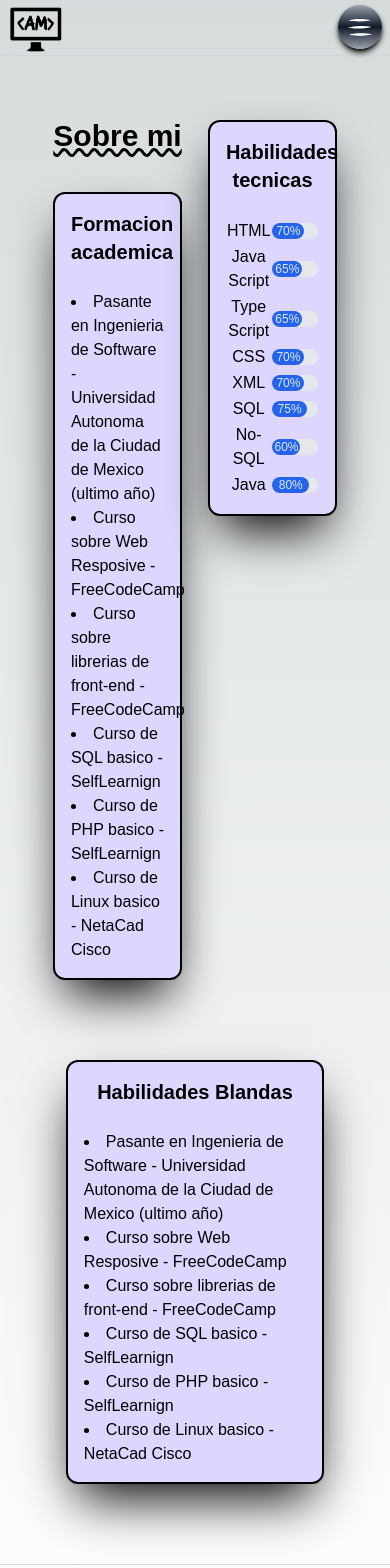
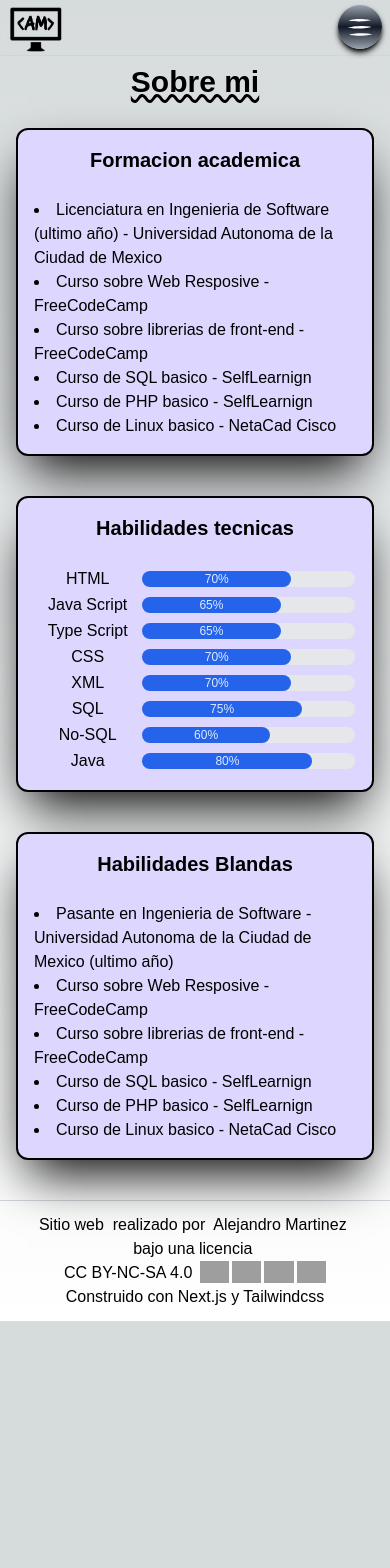
Before and after one commit to alejandro77martinez/portfolio, a Next.js app: page /about in a window 390 px wide. Shown: the top 1568 px of the page. After the commit the page ends 1321 px from the top, so only its background shows below. Built offline with nearby package versions, Linux system fonts and the light colour scheme; grey boxes are pictures that could not be loaded; a web font is replaced by a local one.

Commit message:
Pagina about responsive al 100% aun pendiente informacion a mostrar

```diff
--- a/app/about/page.tsx
+++ b/app/about/page.tsx
@@ -2,7 +2,7 @@ import AboutMe from "../ui/about";
 
 export default function About() {
   return (
-    <main className="min-h-screen pt-20">
+    <main className="min-h-screen pt-16">
       <AboutMe/>
     </main>
   );
--- a/app/contact/page.tsx
+++ b/app/contact/page.tsx
@@ -1,7 +1,9 @@
+import ContactMe from "../ui/contact";
+
 export default function Contact() {
-    return (
-      <main className="flex min-h-screen flex-col items-center justify-between p-24">
-        <h1>Contacto</h1>
-      </main>
-    );
-  }
+  return (
+    <main className="min-h-screen pt-16">
+      <ContactMe/>
+    </main>
+  );
+}
--- a/app/page.tsx
+++ b/app/page.tsx
@@ -2,8 +2,8 @@ import Image from "next/image";
 
 export default function Home() {
   return (
-    <div className="min-h-screen flex justify-center items-center px-40 max-lg:px-20 max-lg:text-center max-md:px-4 max-lg:pb-5">
-      <div className="flex items-center bg-violet-200 h-4/6 shadow-2xl shadow-black rounded-xl border-2 border-black max-lg:flex-col max-lg:h-auto max-lg:mt-14">
+    <div className="min-h-screen flex justify-center items-center px-40 max-lg:px-20 max-lg:text-center max-md:px-4 max-lg:pb-6">
+      <div className="flex items-center max-w-5xl mt-4 bg-violet-200 h-4/6 shadow-2xl shadow-black rounded-xl border-2 border-black max-lg:flex-col max-lg:h-auto max-lg:mt-16">
         <div className="w-2/5 flex justify-center py-5 max-lg:py-3">
           <Image
             src="/im.png"
--- a/app/ui/about.tsx
+++ b/app/ui/about.tsx
@@ -8,20 +8,18 @@ function Bar({percent}: {percent:number}){
 
 export default function AboutMe() {
   return (
-    <div className="flex flex-col px-10">
-      <div className="flex">
-        <div className="w-2/4">
-          <div className="h-28 flex justify-center items-center">
+    <div className="flex flex-col max-w-7xl mx-auto">
+      <div className="flex max-lg:flex-col">
+        <div className="w-2/4 max-lg:w-full">
+          <div className="lg:h-28 flex justify-center lg:items-center pb-7">
             <h1 className="text-3xl font-bold underline decoration-wavy">Sobre mi</h1>
           </div>
-          <div className="h-auto">
-            <div className="bg-violet-200 w-5/6 p-4 shadow-2xl shadow-black rounded-xl border-2 border-black mx-auto">
+          <div className="h-auto w-5/6 mx-auto max-lg:w-full max-lg:px-4">
+            <div className="bg-violet-200 p-4 shadow-2xl shadow-black rounded-xl border-2 border-black">
               <h2 className="text-xl font-semibold text-center">Formacion academica</h2>
               <br></br>
               <ul className="list-disc list-inside">
-                <li>
-                  Pasante en Ingenieria de Software - Universidad Autonoma de la Ciudad de Mexico (ultimo año)
-                </li>
+                <li>Licenciatura en Ingenieria de Software (ultimo año) - Universidad Autonoma de la Ciudad de Mexico</li>
                 <li>Curso sobre Web Resposive - FreeCodeCamp</li>
                 <li>Curso sobre librerias de front-end - FreeCodeCamp</li>
                 <li>Curso de SQL basico - SelfLearnign</li>
@@ -31,9 +29,9 @@ export default function AboutMe() {
             </div>
           </div>
         </div>
-        <div className="w-2/4 pt-10">
-          <div className="h-auto">
-            <div className="bg-violet-200 w-5/6 p-4 shadow-2xl shadow-black rounded-xl border-2 border-black mx-auto">
+        <div className="w-2/4 max-lg:w-full pt-10">
+          <div className="h-auto w-5/6 mx-auto max-lg:w-full max-lg:px-4">
+            <div className="bg-violet-200 p-4 shadow-2xl shadow-black rounded-xl border-2 border-black">
               <h2 className="text-xl font-semibold text-center">Habilidades tecnicas</h2>
               <br></br>
               <table className="w-full">
@@ -76,8 +74,8 @@ export default function AboutMe() {
           </div>
         </div>
       </div>
-      <div className="h-auto my-20 mx-auto">
-        <div className="mx-auto bg-violet-200 w-5/6 p-4 shadow-2xl shadow-black rounded-xl border-2 border-black">
+      <div className="h-auto py-10 lg:pt-16 max-lg:w-full max-lg:px-4 w-2/4 mx-auto">
+        <div className="mx-auto bg-violet-200 p-4 lg:w-5/6 shadow-2xl shadow-black rounded-xl border-2 border-black">
           <h2 className="text-xl font-semibold text-center">Habilidades Blandas</h2>
           <br></br>
           <ul className="list-disc list-inside">
--- a/app/ui/contact.tsx
+++ b/app/ui/contact.tsx
@@ -0,0 +1,12 @@
+export default function ContactMe() {
+  return (
+    <div className="flex max-lg:flex-col border w-full">
+      <div className="border w-full lg:w-2/4 h-auto">
+        hola
+      </div>
+      <div className="border w-full lg:w-2/4 h-auto">
+        mundo
+      </div>
+    </div>
+  )
+}
```
